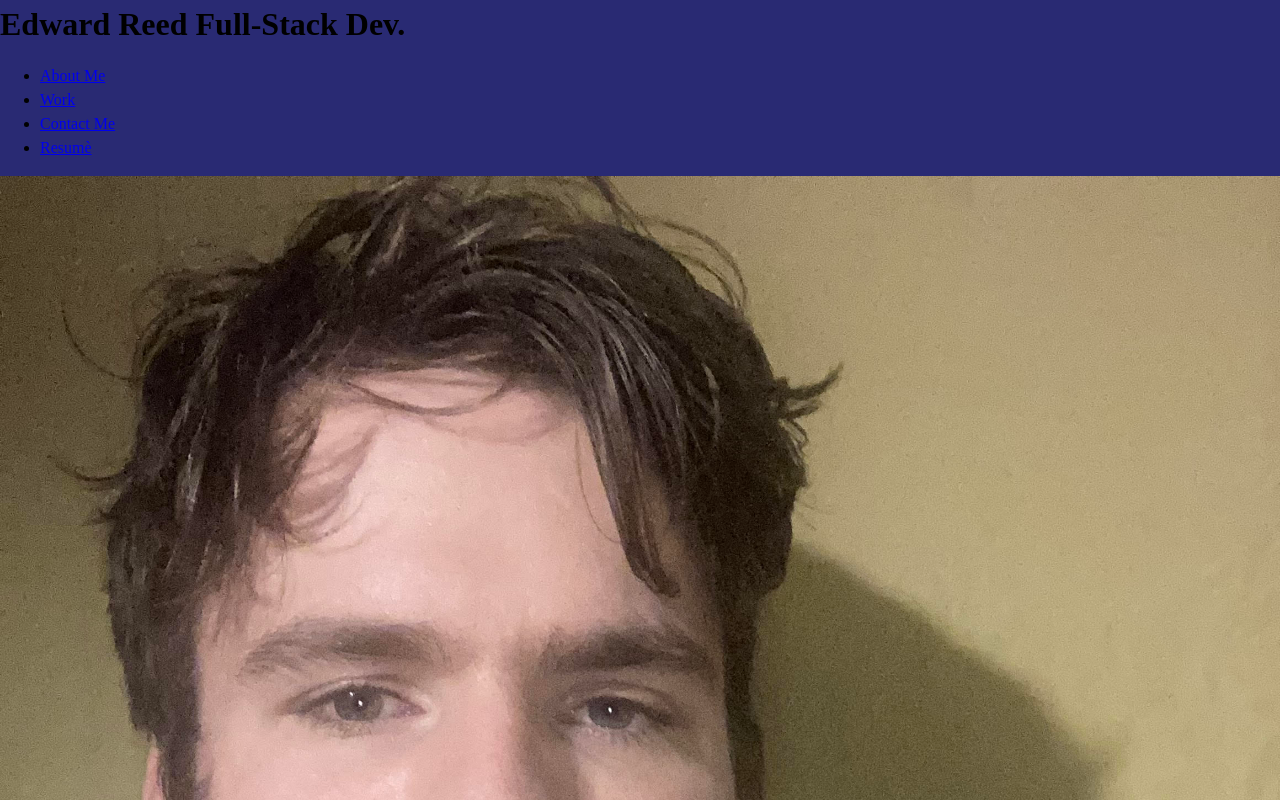
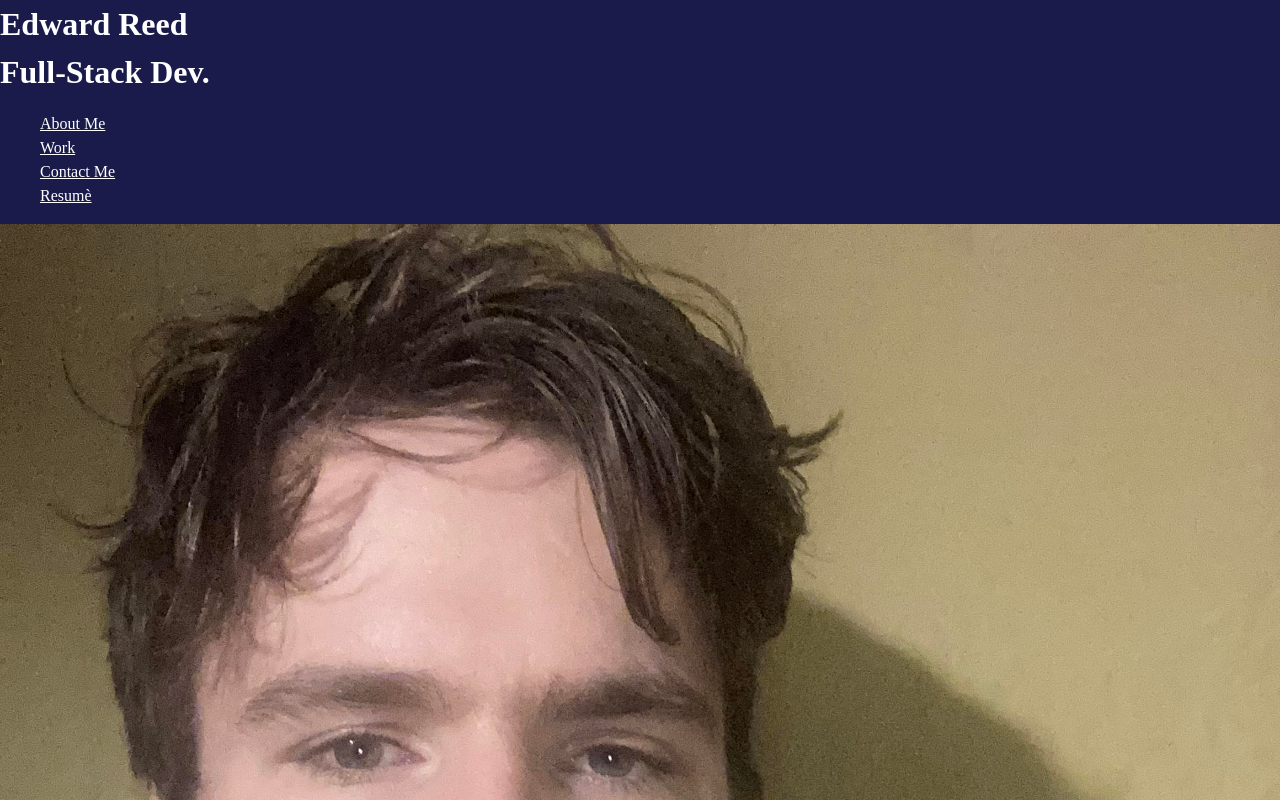
Before and after one commit to relentlessreed/week2, a plain HTML site: page index.html in a window 1280 px wide. Shown: the top 800 px of the page. Drawn offline with Linux system fonts and the light colour scheme.

Commit message:
Made Links Active Again/ Added More HTML Notes

```diff
--- a/assets/css/style.css
+++ b/assets/css/style.css
@@ -2,8 +2,37 @@
   --dark: #1a1b4b;
   --dark-mid: #292a73;
   --light-mid: #3e4491;
+  --light: (rgb 66, 79, 86);
 }
 
 html {
-  background-color: var(--dark-mid);
+  background-color: var(--dark);
+  color: white;
 }
+
+a {
+  color: white;
+}
+
+.header ul {
+  color: var(--light);
+  display: flex-wrap;
+  list-style-type: none;
+}
+
+.header1div {
+  display: flex;
+  align-items: center;
+}
+.header2div {
+  display: flex;
+  align-items: center;
+}
+nav {
+  align-items: center;
+}
+
+.hero {
+  display: grid;
+  justify-content: align-center;
+}
--- a/index.html
+++ b/index.html
@@ -16,7 +16,7 @@
   <body>
 
     <header class="header">
-      <h1>Edward Reed Full-Stack Dev.</h1>
+      <div class="header1div"><h1>Edward Reed</h1></div><div class="header2div"><h1>Full-Stack Dev.</h1></div>
       <!-- Navbar -->
       <nav>
         <ul>
@@ -24,9 +24,7 @@
             <a href="#about-me">About Me</a>
           </li>
           <li>
-            <a href="#Work"
-              >Work</a
-            >
+            <a href="#Work">Work</a>
           </li>
           <li>
             <a href="#contact-me">Contact Me</a>
@@ -39,8 +37,8 @@
     </header>
     <section class="hero"></section>
     <img src="assets/images/me.jpeg" alt="me" />
-    <main class="about-me"><u><h2>About Me:</u></h2><p></p>Lorem ipsum dolor sit amet consectetur adipisicing elit. Aperiam, maiores. Dignissimos, obcaecati in doloremque id nam consectetur. Tempora dolorum tempore, architecto perspiciatis error nulla at eaque odit delectus voluptates ex voluptate voluptas hic reiciendis dignissimos molestias excepturi dolore consequatur. Pariatur quasi ea nam vel aut? Tenetur obcaecati enim iste libero nihil voluptatum totam, neque deleniti dolores eaque magni, itaque inventore.</p></main>
-    <work class="work"></work><u><h2>Work</h2></u>
+    <main class="about-me" id="about-me"><u><h2>About Me:</u></h2><p></p>Lorem ipsum dolor sit amet consectetur adipisicing elit. Aperiam, maiores. Dignissimos, obcaecati in doloremque id nam consectetur. Tempora dolorum tempore, architecto perspiciatis error nulla at eaque odit delectus voluptates ex voluptate voluptas hic reiciendis dignissimos molestias excepturi dolore consequatur. Pariatur quasi ea nam vel aut? Tenetur obcaecati enim iste libero nihil voluptatum totam, neque deleniti dolores eaque magni, itaque inventore.</p></main>
+    <work class="work" id="Work"></work><u><h2>Work</h2></u>
     <section><img src="./assets/images/project1screenshot.jpg" alt="project1" /></section><h3><u>Project Details</u></h3>Lorem ipsum dolor sit amet consectetur adipisicing elit. Aperiam, maiores. Dignissimos, obcaecati in doloremque id nam consectetur. Tempora dolorum tempore, architecto perspiciatis error nulla at eaque odit delectus voluptates ex voluptate voluptas hic reiciendis dignissimos molestias excepturi dolore consequatur. Pariatur quasi ea nam vel aut? Tenetur obcaecati enim iste libero nihil voluptatum totam, neque deleniti dolores eaque magni, itaque inventore.
     <br>
     <section><img src="./assets/images/projectplaceholderimage.jpg" alt="placeholderimage" /></section><u><h3>Project Details</u></h3>Lorem ipsum dolor sit amet consectetur adipisicing elit. Aperiam, maiores. Dignissimos, obcaecati in doloremque id nam consectetur. Tempora dolorum tempore, architecto perspiciatis error nulla at eaque odit delectus voluptates ex voluptate voluptas hic reiciendis dignissimos molestias excepturi dolore consequatur. Pariatur quasi ea nam vel aut? Tenetur obcaecati enim iste libero nihil voluptatum totam, neque deleniti dolores eaque magni, itaque inventore.
@@ -50,9 +48,9 @@
     <section><img src="./assets/images/projectplaceholderimage.jpg" alt="placeholderimage" /></section><u><h3>Project Details</u></h3>Lorem ipsum dolor sit amet consectetur adipisicing elit. Aperiam, maiores. Dignissimos, obcaecati in doloremque id nam consectetur. Tempora dolorum tempore, architecto perspiciatis error nulla at eaque odit delectus voluptates ex voluptate voluptas hic reiciendis dignissimos molestias excepturi dolore consequatur. Pariatur quasi ea nam vel aut? Tenetur obcaecati enim iste libero nihil voluptatum totam, neque deleniti dolores eaque magni, itaque inventore.
 
     </work>
-    <section class="contactresumè"><u><h2>Contact Me</h2><p><a href="mailto:relentlessreed@gmail.com" target="_blank">RelentlessReed@gmail.com</a></p>
+    <section class id="contact-me"><u><h2>Contact Me</h2><p><a href="mailto:relentlessreed@gmail.com" target="_blank">RelentlessReed@gmail.com</a></p>
 
-      </a></u><u><h2>Resumè</h2></u></section>
+      <section class id="resumè"></a></u><u><h2>Resumè</h2></u></section>
     <footer>Made With ❤️️ &copy 2021 </footer>
   </body>
 </html>
```
